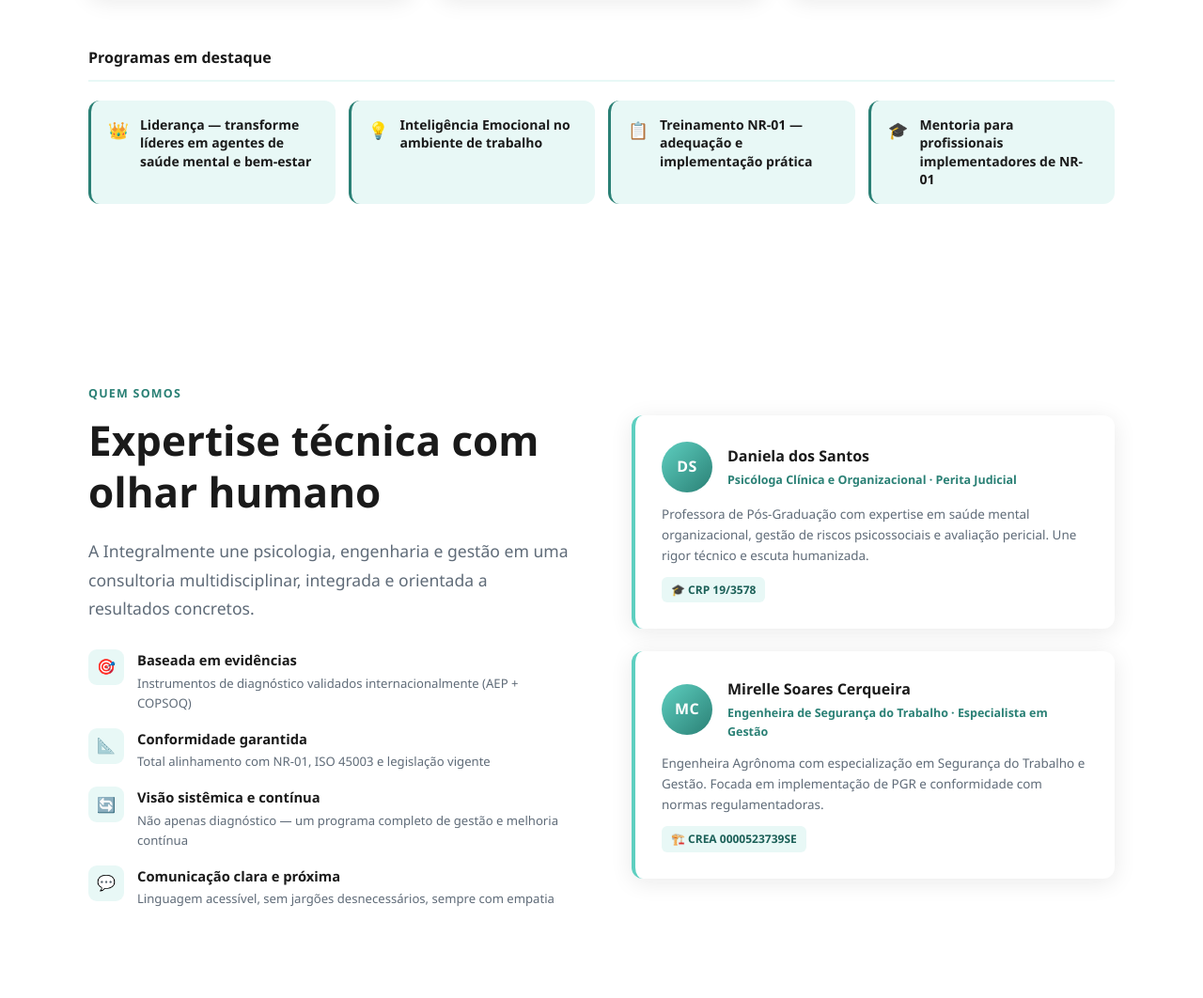
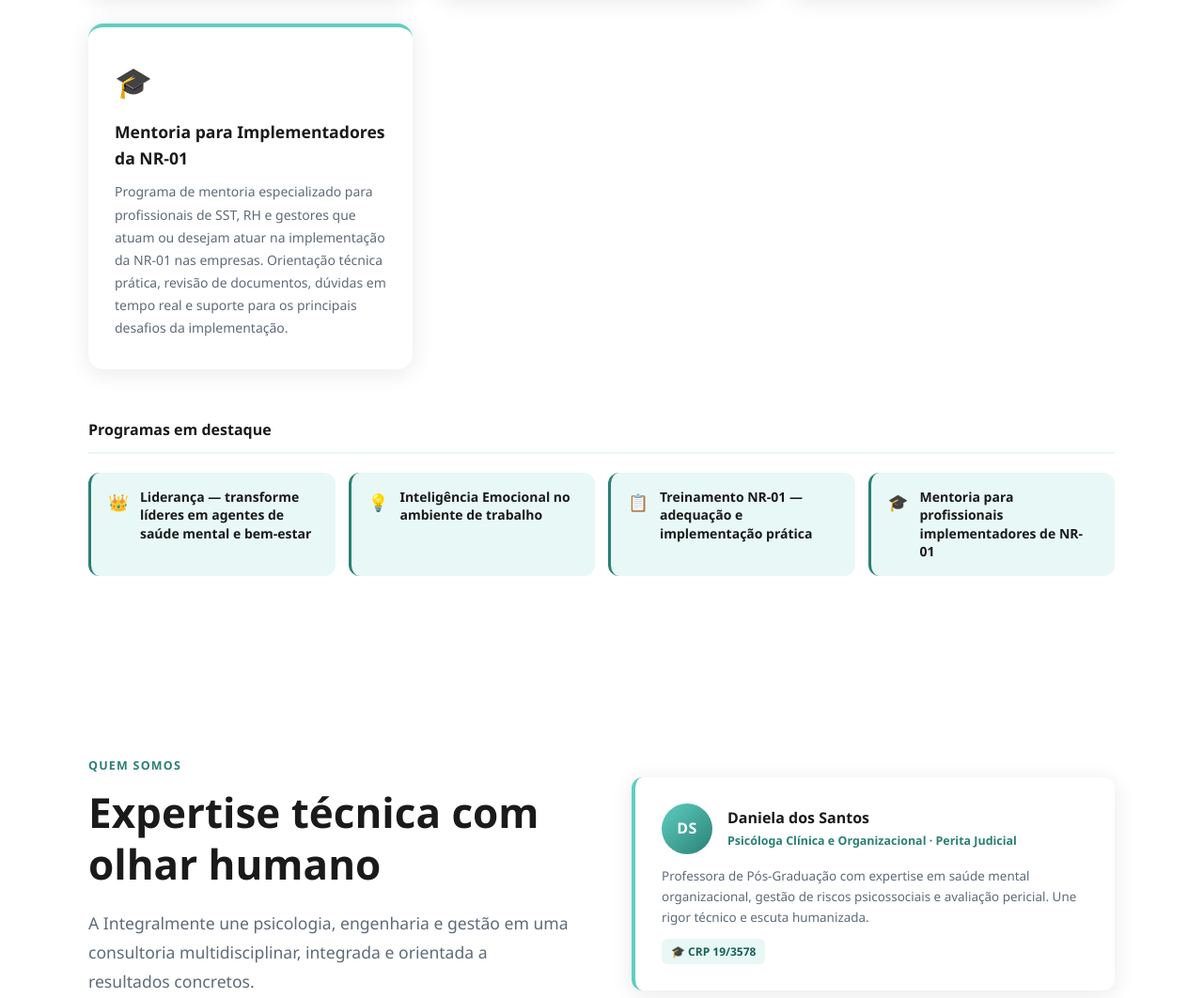
Before and after one commit to MirelleCerqueira/meu-site, a plain HTML site: page index.html in a window 1280 px wide. Shown: the part 3886-4948 px from the top of the page at 94% size. Drawn offline with Linux system fonts and the light colour scheme.

Commit message:
alteração

```diff
--- a/index.html
+++ b/index.html
@@ -899,6 +899,16 @@
                     comunicação estratégica e alinhamento entre áreas.
                 </p>
             </div>
+            <div class="training-card fi">
+                <div class="training-icon">🎓</div>
+                <div class="training-title">Mentoria para Implementadores da NR-01</div>
+                <p class="training-desc">
+                    Programa de mentoria especializado para profissionais de SST, RH e gestores
+                    que atuam ou desejam atuar na implementação da NR-01 nas empresas. Orientação
+                    técnica prática, revisão de documentos, dúvidas em tempo real e suporte
+                    para os principais desafios da implementação.
+                </p>
+            </div>
         </div>
 
         <p class="spotlight-title">Programas em destaque</p>
@@ -987,12 +997,13 @@
                         <div class="avatar">MC</div>
                         <div>
                             <div class="consultant-name">Mirelle Soares Cerqueira</div>
-                            <div class="consultant-role">Engenheira de Segurança do Trabalho · Especialista em Gestão</div>
+                            <div class="consultant-role">Engenheira de Segurança do Trabalho · Especialista em Gestão e Consultoria</div>
                         </div>
                     </div>
                     <p class="consultant-bio">
-                        Engenheira Agrônoma com especialização em Segurança do Trabalho e Gestão.
-                        Focada em implementação de PGR e conformidade com normas regulamentadoras.
+                        Especialista em Gestão e Consultoria em Saúde e Segurança do Trabalho,
+                        com foco em implementação de PGR, conformidade normativa e desenvolvimento
+                        de soluções práticas para empresas de todos os portes e setores.
                     </p>
                     <span class="cred-badge">🏗️ CREA 0000523739SE</span>
                 </div>
```
